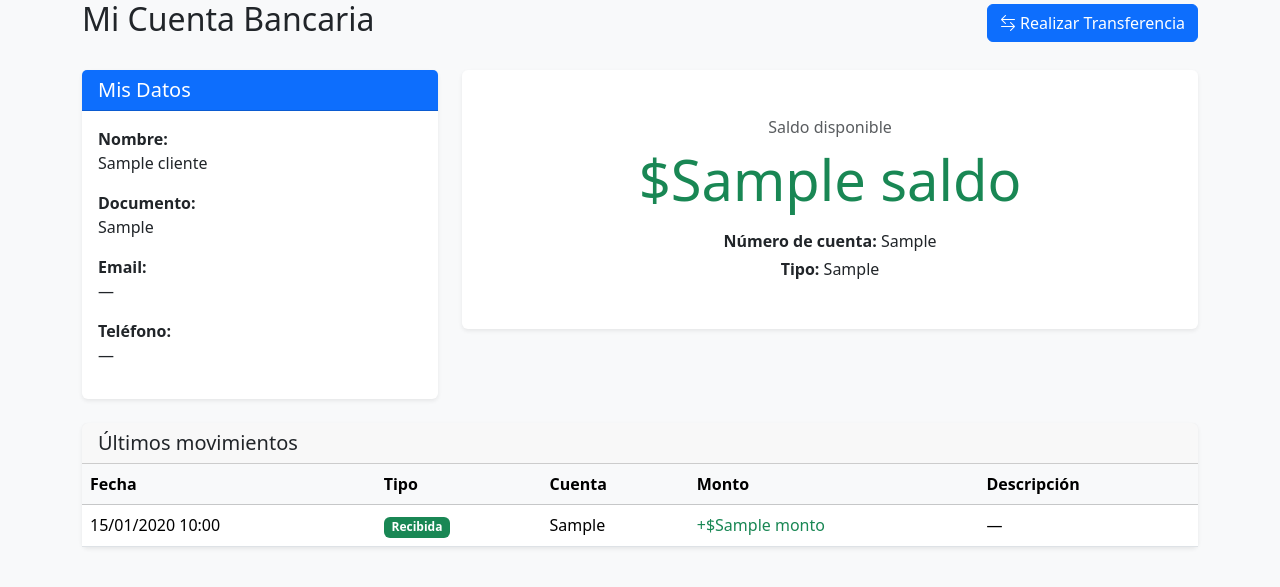
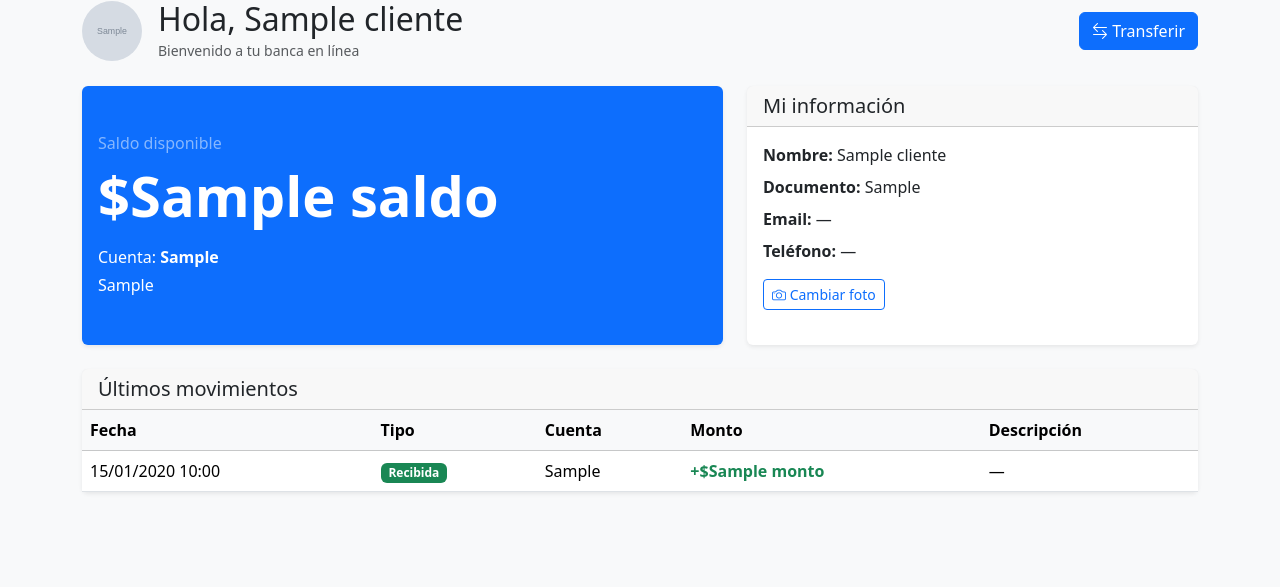
Before and after one commit to Che-0/Banco1, a Django app: template templates/clientes/portal_cliente.html in a window 1280 px wide. Shown: the top 587 px of the page. Run offline with Django 3.2, Linux system fonts and the light colour scheme; the template is opened without the code that fills it: most values are stand-ins (such as "Sample title", 1, 10 or a date in 2020); grey boxes marked "Sample" are stand-in pictures.

Commit message:
se agrego la funcion de cambiar fotos

```diff
--- a/banco/settings.py
+++ b/banco/settings.py
@@ -12,6 +12,8 @@ https://docs.djangoproject.com/en/4.2/ref/settings/
 import os
 #import dj_database_url
 from pathlib import Path
+
+
 
 # Build paths inside the project like this: BASE_DIR / 'subdir'.
 BASE_DIR = Path(__file__).resolve().parent.parent
@@ -136,3 +138,7 @@ STATIC_URL = 'static/'
 # https://docs.djangoproject.com/en/4.2/ref/settings/#default-auto-field
 
 DEFAULT_AUTO_FIELD = 'django.db.models.BigAutoField'
+
+
+MEDIA_URL = '/media/'
+MEDIA_ROOT = BASE_DIR / 'media'
--- a/banco/urls.py
+++ b/banco/urls.py
@@ -18,6 +18,8 @@ Including another URLconf
 
 from django.contrib import admin
 from django.urls import path, include
+from django.conf import settings
+from django.conf.urls.static import static
 
 urlpatterns = [
     path('admin/', admin.site.urls),
@@ -27,3 +29,5 @@ urlpatterns = [
     path('notificaciones/', include('notificaciones.urls')),
     path('reportes/', include('reportes.urls')),
 ]
+if settings.DEBUG:
+    urlpatterns += static(settings.MEDIA_URL, document_root=settings.MEDIA_ROOT)
--- a/clientes/urls.py
+++ b/clientes/urls.py
@@ -13,4 +13,5 @@ urlpatterns = [
     # Portal del Cliente
     path('portal/', views.portal_cliente, name='portal'),
     path('transferencia/', views.realizar_transferencia, name='transferencia'),
+    path('cambiar-foto/', views.cambiar_foto, name='cambiar_foto'),
 ]
--- a/core/views.py
+++ b/core/views.py
@@ -6,9 +6,14 @@ from django.contrib.auth.decorators import login_required
 from clientes.models import Cliente
 from accounts.models import User
 from notificaciones.models import Notificacion
+from django.shortcuts import redirect
 
 @login_required
 def dashboard(request):
+    # Los clientes no deben ver este dashboard
+    if request.user.es_cliente:
+        return redirect('clientes:portal')
+
     context = {
         'total_clientes': Cliente.objects.count(),
         'total_usuarios': User.objects.count(),
--- a/templates/clientes/portal_cliente.html
+++ b/templates/clientes/portal_cliente.html
@@ -4,50 +4,63 @@
 
 {% block content %}
 <div class="d-flex justify-content-between align-items-center mb-4">
-    <h2>Mi Cuenta Bancaria</h2>
+    <div class="d-flex align-items-center gap-3">
+        {% if cliente.foto %}
+            <img src="{{ cliente.foto.url }}" alt="Foto" class="rounded-circle" width="60" height="60" style="object-fit: cover;">
+        {% else %}
+            <img src="/media/clientes/fotos/default.png" alt="Foto" class="rounded-circle" width="60" height="60" style="object-fit: cover;">
+        {% endif %}
+        <div>
+            <h2 class="mb-0">Hola, {{ cliente.nombres }}</h2>
+            <small class="text-muted">Bienvenido a tu banca en línea</small>
+        </div>
+    </div>
     <a href="{% url 'clientes:transferencia' %}" class="btn btn-primary">
-        <i class="bi bi-arrow-left-right"></i> Realizar Transferencia
+        <i class="bi bi-arrow-left-right"></i> Transferir
     </a>
 </div>
 
 <div class="row g-4">
-    <!-- Información del cliente -->
-    <div class="col-md-4">
-        <div class="card">
-            <div class="card-header bg-primary text-white">
-                <h5 class="mb-0">Mis Datos</h5>
-            </div>
-            <div class="card-body">
-                <p><strong>Nombre:</strong><br>{{ cliente.nombre_completo }}</p>
-                <p><strong>Documento:</strong><br>{{ cliente.numero_documento }}</p>
-                <p><strong>Email:</strong><br>{{ cliente.email|default:"—" }}</p>
-                <p><strong>Teléfono:</strong><br>{{ cliente.telefono|default:"—" }}</p>
+    <!-- Tarjeta de saldo -->
+    <div class="col-md-7">
+        <div class="card bg-primary text-white h-100">
+            <div class="card-body d-flex flex-column justify-content-center py-5">
+                <h6 class="text-white-50">Saldo disponible</h6>
+                {% if cuenta %}
+                    <h1 class="display-4 fw-bold mb-3">${{ cuenta.saldo }}</h1>
+                    <p class="mb-1">Cuenta: <strong>{{ cuenta.numero_cuenta }}</strong></p>
+                    <p class="mb-0">{{ cuenta.get_tipo_cuenta_display }}</p>
+                {% else %}
+                    <p class="mb-0">No tienes una cuenta activa.</p>
+                {% endif %}
             </div>
         </div>
     </div>
 
-    <!-- Saldo -->
-    <div class="col-md-8">
-        <div class="card border-success">
-            <div class="card-body text-center py-5">
-                <h6 class="text-muted">Saldo disponible</h6>
-                {% if cuenta %}
-                    <h1 class="display-4 text-success mb-3">
-                        ${{ cuenta.saldo }}
-                    </h1>
-                    <p class="mb-1"><strong>Número de cuenta:</strong> {{ cuenta.numero_cuenta }}</p>
-                    <p class="mb-0"><strong>Tipo:</strong> {{ cuenta.get_tipo_cuenta_display }}</p>
-                {% else %}
-                    <p class="text-danger">No tienes una cuenta activa.</p>
-                {% endif %}
+    <!-- Datos rápidos -->
+    <div class="col-md-5">
+        <div class="card h-100">
+            <div class="card-header">
+                <h5 class="mb-0">Mi información</h5>
+            </div>
+            <div class="card-body">
+                <p class="mb-2"><strong>Nombre:</strong> {{ cliente.nombre_completo }}</p>
+                <p class="mb-2"><strong>Documento:</strong> {{ cliente.numero_documento }}</p>
+                <p class="mb-2"><strong>Email:</strong> {{ cliente.email|default:"—" }}</p>
+                <p class="mb-0"><strong>Teléfono:</strong> {{ cliente.telefono|default:"—" }}</p>
+                <div class="mt-3">
+                    <a href="{% url 'clientes:cambiar_foto' %}" class="btn btn-sm btn-outline-primary">
+                        <i class="bi bi-camera"></i> Cambiar foto
+                    </a>
+                </div>
             </div>
         </div>
     </div>
 </div>
 
-<!-- Historial reciente -->
+<!-- Últimos movimientos -->
 <div class="card mt-4">
-    <div class="card-header">
+    <div class="card-header d-flex justify-content-between align-items-center">
         <h5 class="mb-0">Últimos movimientos</h5>
     </div>
     <div class="card-body p-0">
@@ -80,14 +93,16 @@
                                 {{ t.cuenta_origen.numero_cuenta }}
                             {% endif %}
                         </td>
-                        <td class="{% if t.cuenta_origen == cuenta %}text-danger{% else %}text-success{% endif %}">
+                        <td class="{% if t.cuenta_origen == cuenta %}text-danger{% else %}text-success{% endif %} fw-bold">
                             {% if t.cuenta_origen == cuenta %}-{% else %}+{% endif %}${{ t.monto }}
                         </td>
                         <td>{{ t.descripcion|default:"—" }}</td>
                     </tr>
                     {% empty %}
                     <tr>
-                        <td colspan="5" class="text-center text-muted py-4">No hay movimientos todavía</td>
+                        <td colspan="5" class="text-center text-muted py-4">
+                            Aún no tienes movimientos
+                        </td>
                     </tr>
                     {% endfor %}
                 </tbody>
```
Also changed, not shown: clientes/forms.py (+28 -0 lines), clientes/models.py (+11 -1 lines), clientes/views.py (+22 -0 lines), templates/clientes/cambiar_foto.html (added, +42 -0 lines), templates/clientes/detalle_cliente.html (+7 -2 lines), clientes/migrations/0003_cliente_foto.py (added), media/clientes/fotos/img2.jpg (added).
